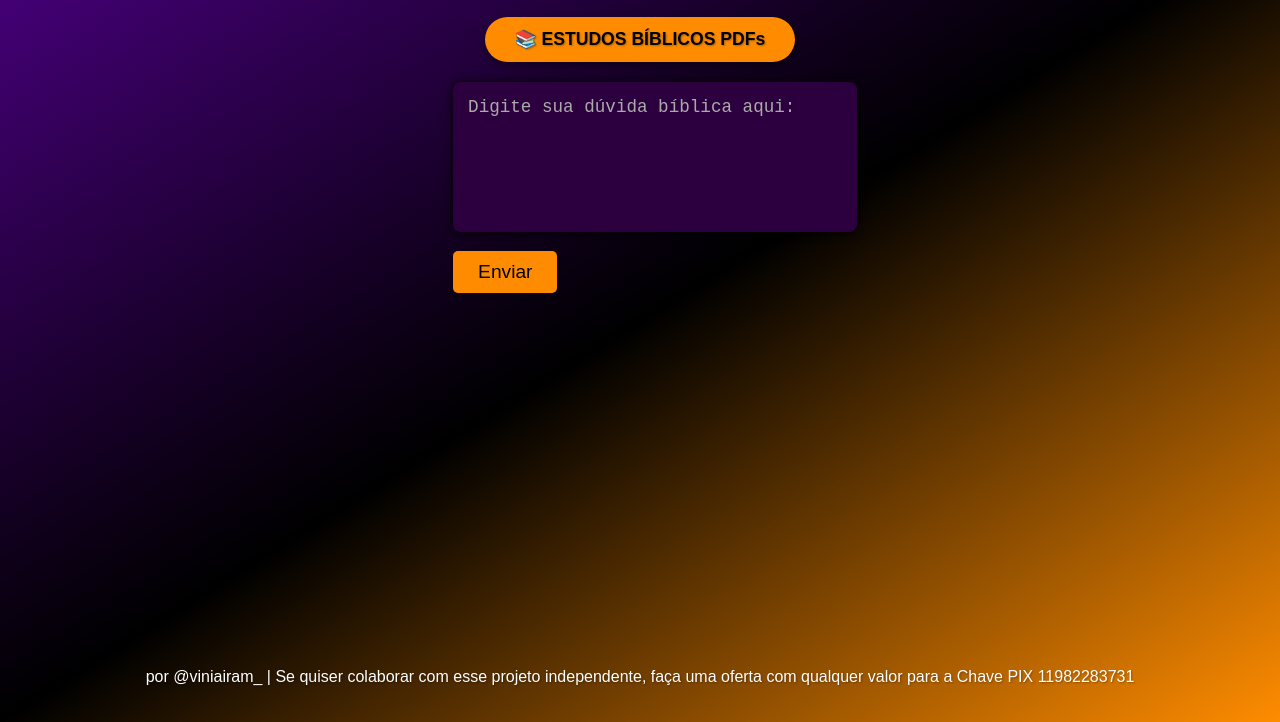
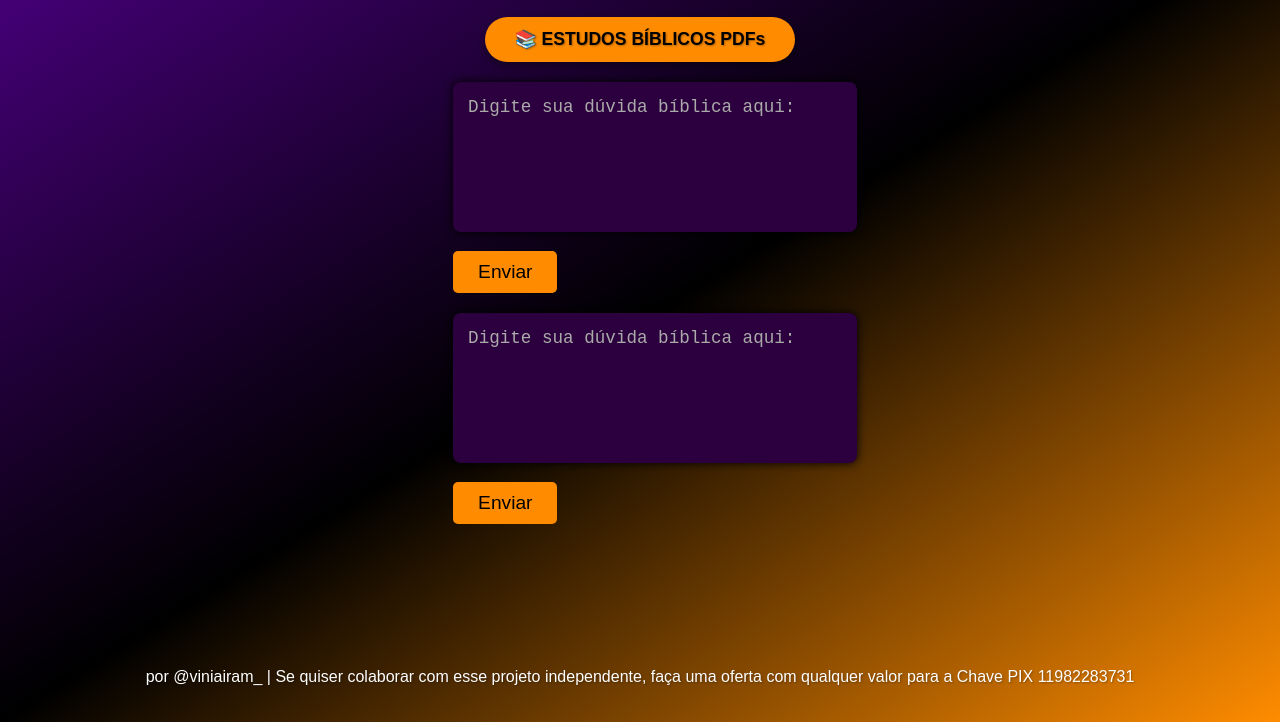
Before and after one commit to viniairam7/Bible-Chat, a website: page index.html in a window 1280 px wide. Shown: the part 78-800 px from the top of the page. Drawn offline with Linux system fonts and the light colour scheme.

Commit message:
Update index.html

```diff
--- a/index.html
+++ b/index.html
@@ -15,6 +15,11 @@
     <a href="https://drive.google.com/drive/folders/1bRn3zs-SpuGXOzWb47BmKJGrxrOV3M7O" target="_blank" class="botao-resumos">📚 ESTUDOS BÍBLICOS PDFs</a>
   </div>
 
+
+  <div class="chat-box">
+  <textarea placeholder="Digite sua dúvida bíblica aqui:"></textarea>
+  <button>Enviar</button>
+</div>
   <div class="chat-container">
     <div id="chatBox" class="chat-box">
       <!-- Mensagens serão adicionadas aqui -->
```
